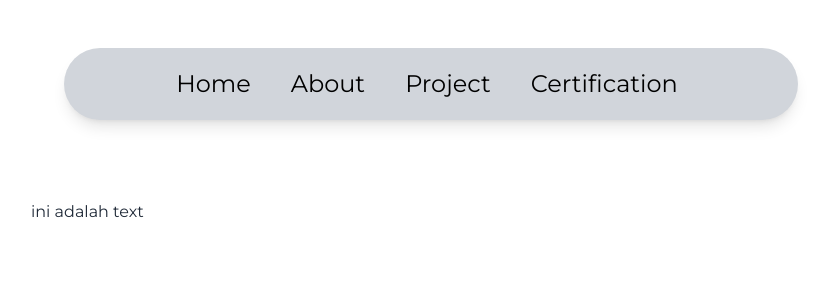
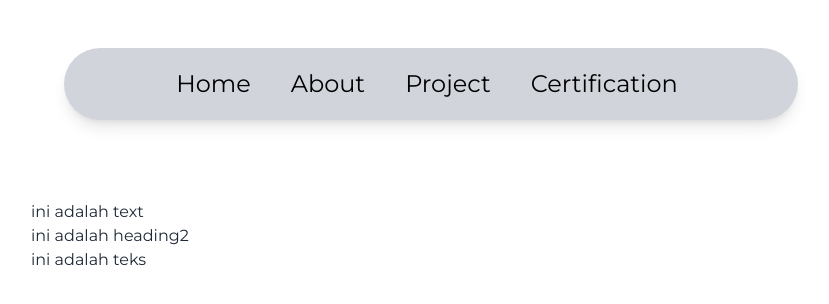
Before and after one commit to Igprad01/new_websiteku, a React (Vite) app: page / in a window 1280 px wide. Shown: the top 304 px of the page, without its empty margins (209-1038 px from the left). Built offline with nearby package versions, Linux system fonts and the light colour scheme.

Commit message:
on progress hero section

```diff
--- a/src/Components/Layouts/Hero_Section/Hero_section.jsx
+++ b/src/Components/Layouts/Hero_Section/Hero_section.jsx
@@ -1,12 +1,16 @@
 import React from "react";
 import Heading1 from "../../Elements/Heading1/Heading1";
 import Heading2 from "../../Elements/Heading2/Heading2";
+import Kalimat from "../../Elements/Paragraph/Paragraph";
 
 const HeroSection= () => {
     return (
-        <div className={`container relative mx-60 my-20 flex justify-between`}>
+        <div className={`container relative mx-60 my-20`}>
             <Heading1 Text = 'ini adalah text' />
             <Heading2 Text = 'ini adalah heading2' />
+          <div>
+          <Kalimat teks = 'ini adalah teks'/>
+          </div>
         </div>
     )
 }
```
